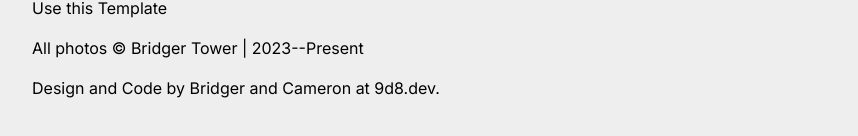
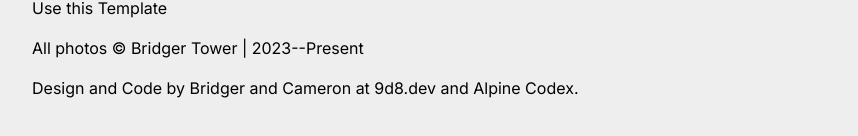
Before and after one commit to 9d8dev/photos, a Next.js app: page / in a window 1280 px wide. Shown: the part 2524-2660 px from the top of the page, without its empty margins (8-866 px from the left). Built offline with nearby package versions, Linux system fonts and the light colour scheme.

Commit message:
add alp link

```diff
--- a/components/footer.tsx
+++ b/components/footer.tsx
@@ -5,7 +5,7 @@ const footer = () => {
     <footer className="max-w-screen-md px-6 md:px-4 flex flex-col gap-4 lg:gap- lg:py-12 py-8">
       <a href="https://github.com/9d8dev/photos">Use this Template</a>
       <p>All photos © {data.name} | 2023--Present</p>
-      <p>Design and Code by <a href="https://bridger.to">Bridger</a> and <a href="https://cameronyoungblood.com">Cameron</a> at <a href="https://9d8.dev">9d8.dev</a>.</p>
+      <p>Design and Code by <a href="https://bridger.to">Bridger</a> and <a href="https://cameronyoungblood.com">Cameron</a> at <a href="https://9d8.dev">9d8.dev</a> and <a href="https://alpinecodex.com">Alpine Codex</a>.</p>
     </footer>
   );
 };
```
